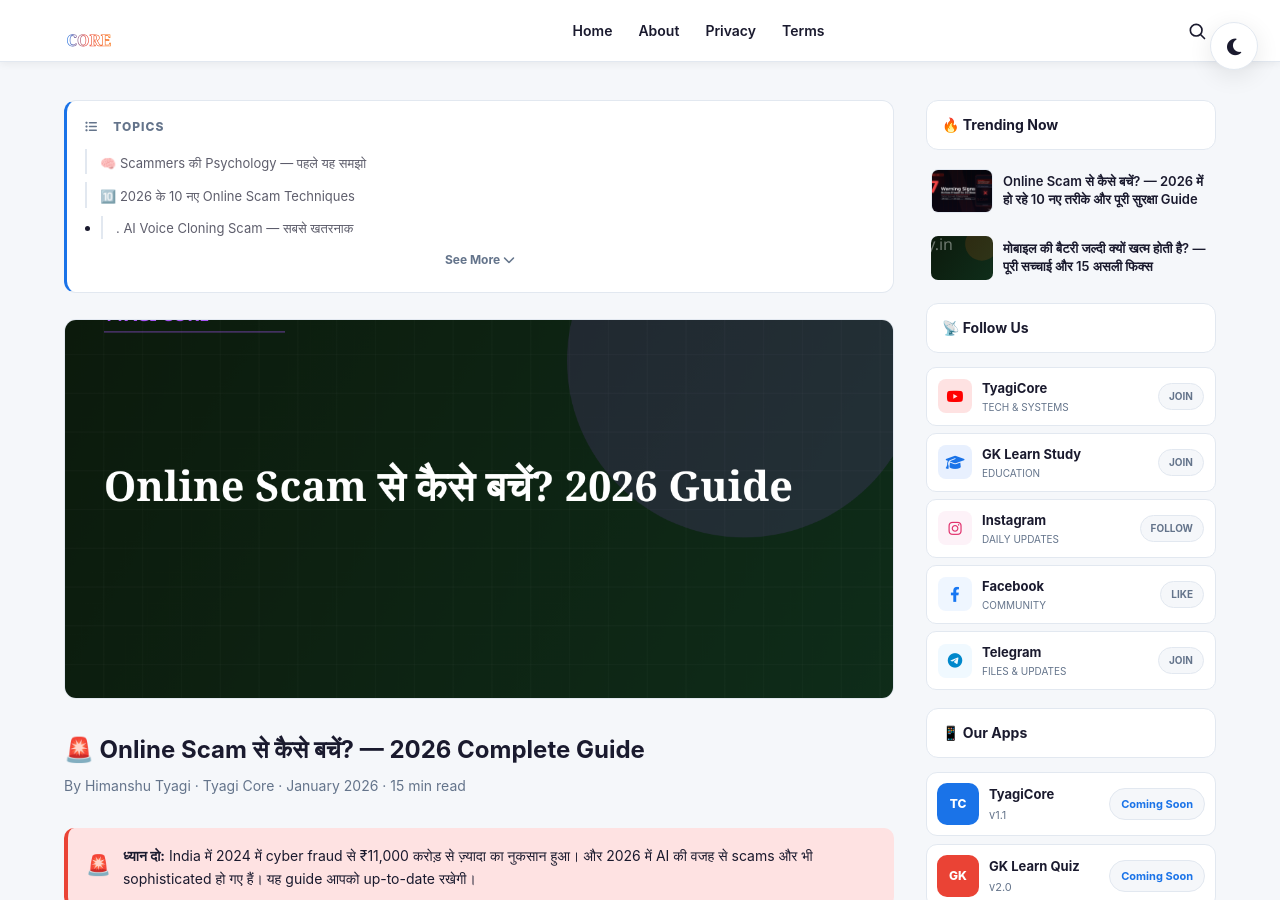
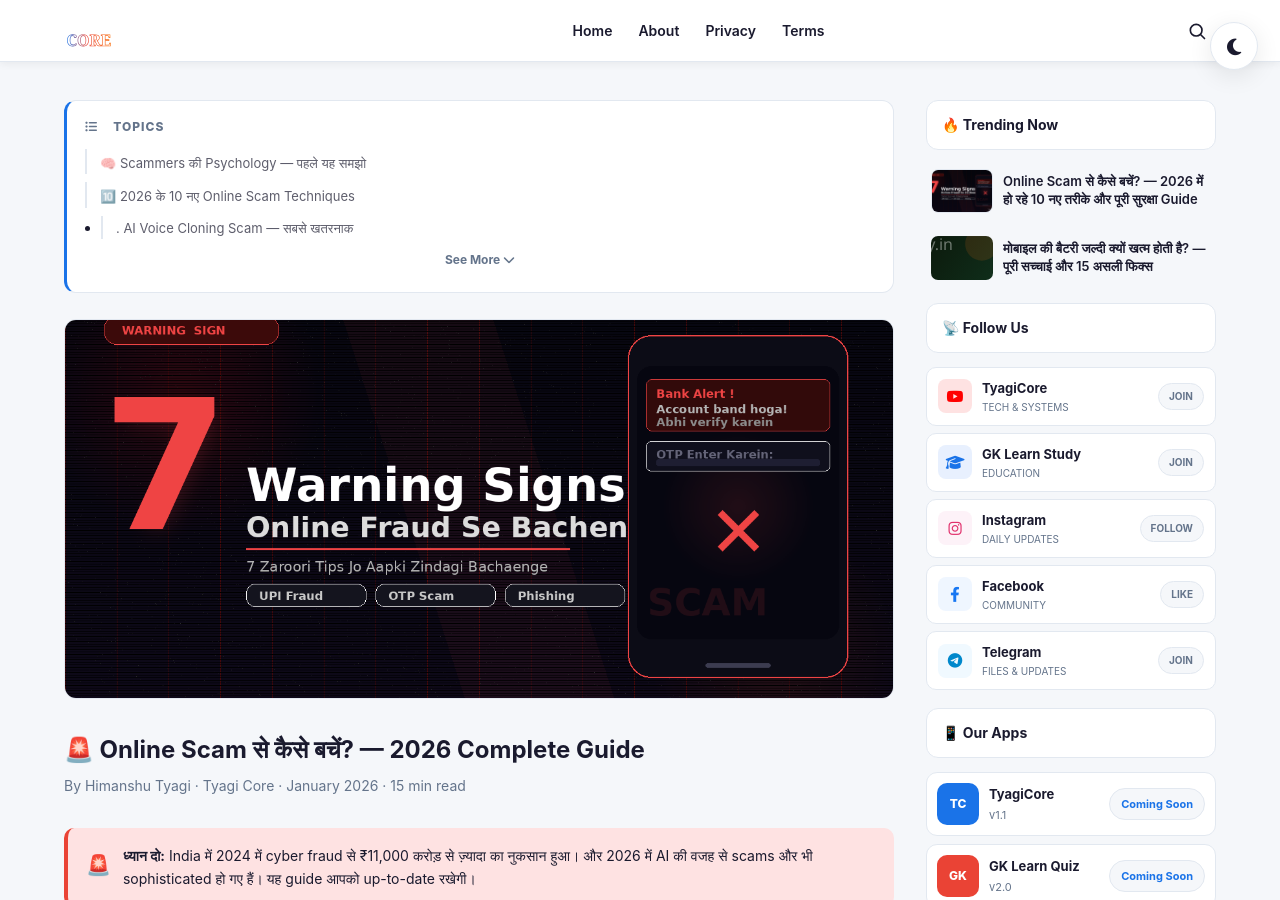
Before and after one commit to HimanshuTyagiJi/TyagiCore, a Jekyll site: the page built from online-scam-se-kaise-bache-2026.html, in a window 1280 px wide and 900 px high. Built offline with Jekyll 4.4.1, drawn with Linux system fonts in a browser that asks for light colours; comment, search, counter and statistics services are not loaded.

Commit message:
Update online-scam-se-kaise-bache-2026.html

```diff
--- a/online-scam-se-kaise-bache-2026.html
+++ b/online-scam-se-kaise-bache-2026.html
@@ -14,7 +14,7 @@ author: "Himanshu Tyagi"
 <!-- AUTO-GENERATED HERO IMAGE -->
 <div class="post-hero-img" id="post-hero-wrap">
   <img
-    src=""
+    src="assets/images/thumbnail-online-fraud.png"
     data-title="Online Scam से कैसे बचें? 2026 Guide"
     data-autothumb="true"
     alt="Online Scam से बचने की पूरी guide — Tyagi Core"
```
